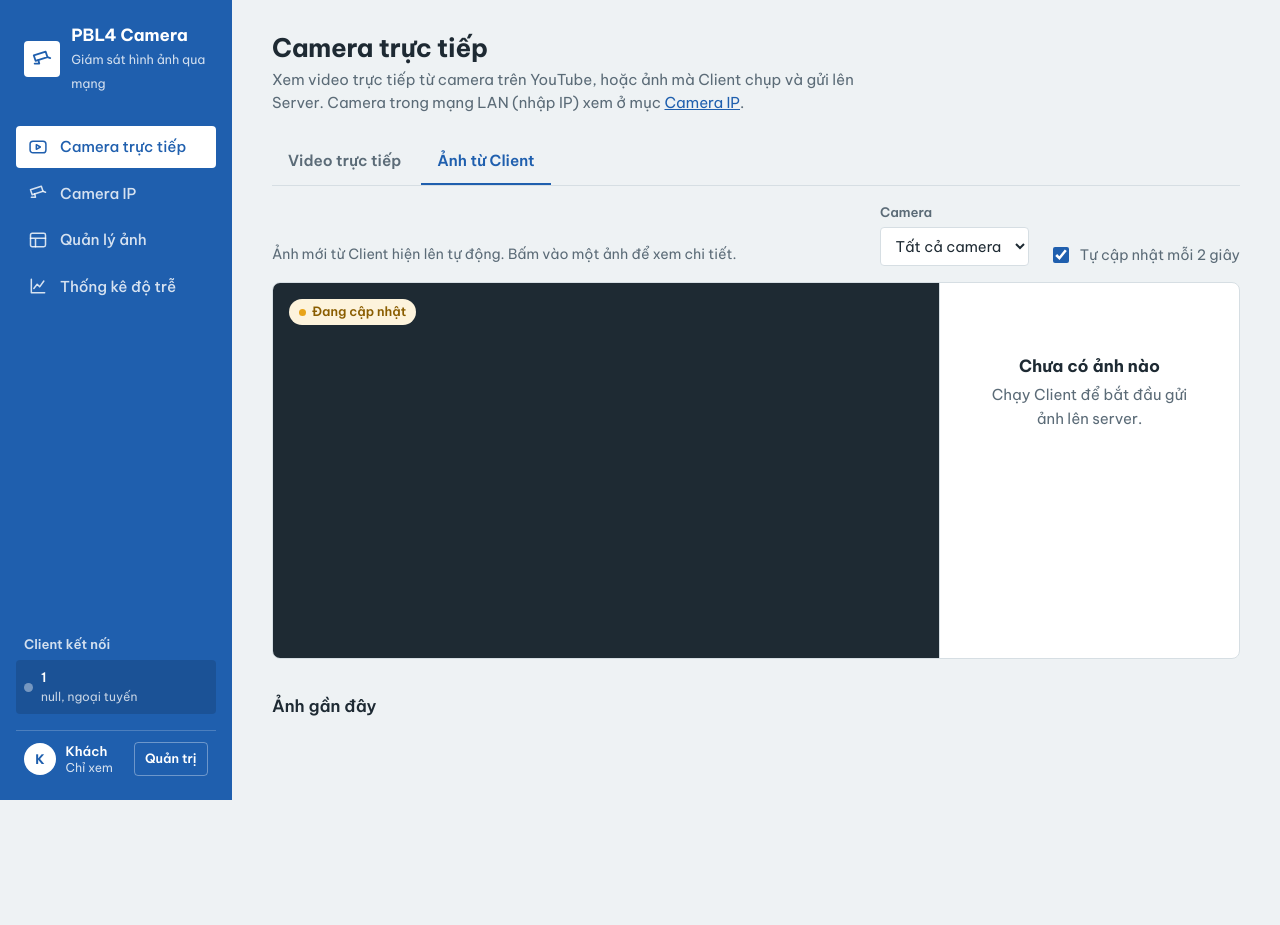
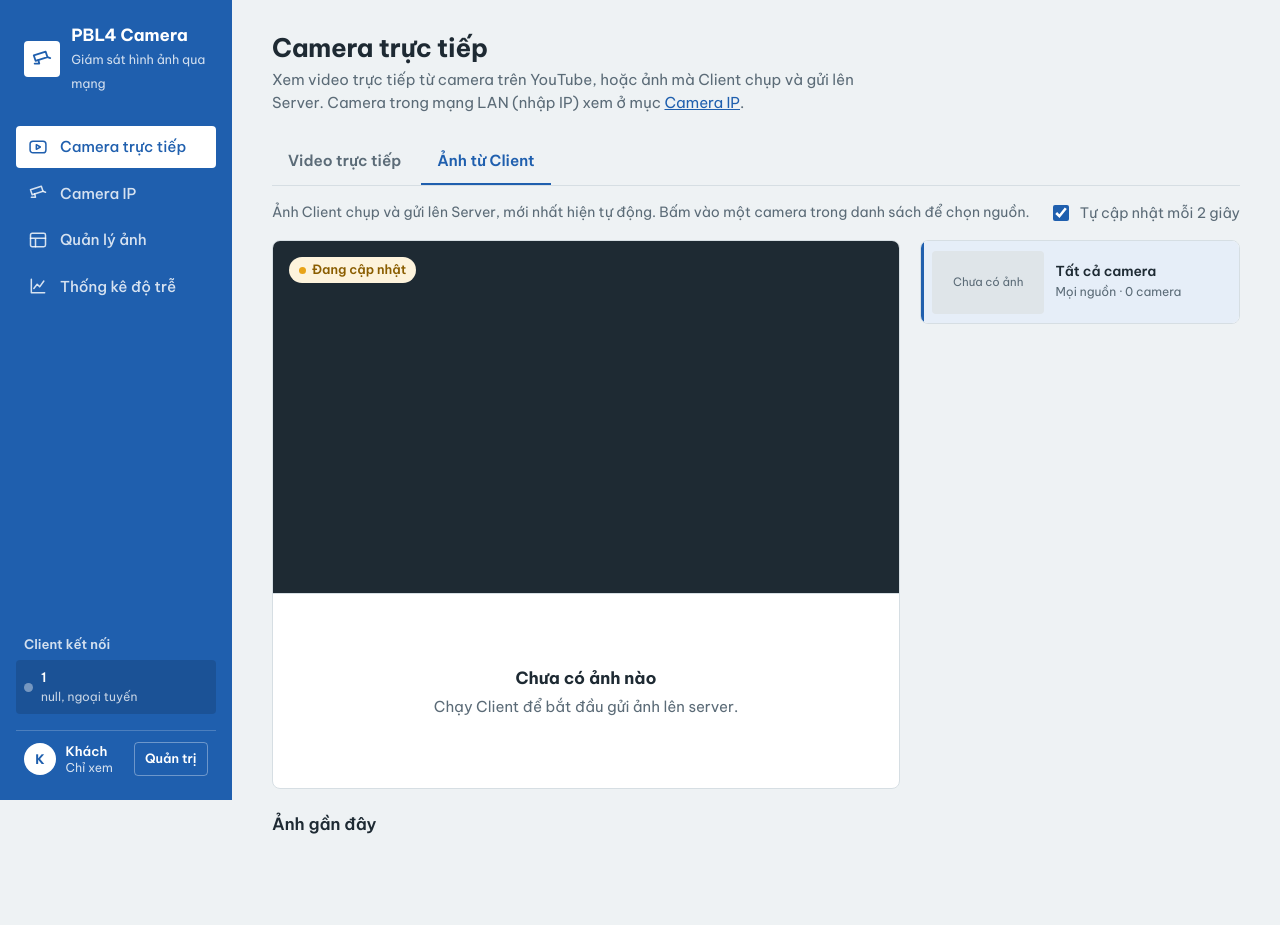
Before and after one commit to datdoantien901-ux/pbl4_truy-xu-t-camera, a Flask app: page /live in a window 1280 px wide, after a click on "Ảnh từ Client". Before the commit the page ends 800 px from the top, so only its background shows below. Run offline with Flask 3, Linux system fonts and the light colour scheme; the visitor is signed in with stand-in values (Sample User, id 1); data that the repository does not hold is empty.

Commit message:
Vào trang luôn chọn vai trò; tab Ảnh từ Client có danh sách nguồn
- / luôn hiện màn hình chọn Người xem / Quản trị viên (có nút Tiếp tục
  nếu đang có phiên). Trước đó phiên nhớ 12 giờ nên vào thẳng.
- Phiên là cookie trình duyệt (đóng là mất), Server tự hủy sau 12 giờ.
- Tab Ảnh từ Client: chọn nguồn ở danh sách bên phải giống tab video;
  /api/cameras trả thêm ảnh mới nhất của từng camera.

Co-Authored-By: Claude Opus 5.5 <noreply@anthropic.com>

```diff
--- a/server/Server.py
+++ b/server/Server.py
@@ -25,7 +25,6 @@ Chạy:  python Server.py               (mặc định lắng nghe 0.0.0.0:5000,
 """
 import os
 import secrets
-from datetime import timedelta
 
 from flask import Flask
 
@@ -38,7 +37,7 @@ from routes.monitor import monitor_bp
 from routes.streams import streams_bp
 from routes.users import users_bp
 from routes.web import web_bp
-from settings import MAX_CONTENT_LENGTH, SECRET_KEY, SESSION_HOURS, log
+from settings import MAX_CONTENT_LENGTH, SECRET_KEY, log
 
 app = Flask(__name__)
 app.config.update(
@@ -46,7 +45,6 @@ app.config.update(
     SECRET_KEY=SECRET_KEY or secrets.token_hex(32),   # khóa ký cookie phiên đăng nhập
     SESSION_COOKIE_HTTPONLY=True,     # JavaScript không đọc được cookie phiên
     SESSION_COOKIE_SAMESITE='Lax',    # trang web lạ không gửi kèm cookie khi POST/DELETE (chống CSRF)
-    PERMANENT_SESSION_LIFETIME=timedelta(hours=SESSION_HOURS),
 )
 # Không bật CORS: Website và API cùng một địa chỉ, trang web khác không được gọi API bằng phiên đăng nhập
 for bp in (images_bp, config_bp, monitor_bp, streams_bp, ipcams_bp, users_bp, web_bp):
--- a/server/auth.py
+++ b/server/auth.py
@@ -21,7 +21,7 @@ from functools import wraps
 from flask import g, jsonify, redirect, render_template, request, session, url_for
 
 from db import get_db
-from settings import ALLOW_GUEST, API_KEY, LOGIN_LOCK_SECONDS, LOGIN_MAX_FAILS, log
+from settings import ALLOW_GUEST, API_KEY, LOGIN_LOCK_SECONDS, LOGIN_MAX_FAILS, SESSION_HOURS, log
 
 ROLES = ('admin', 'viewer')
 PUBLIC_ENDPOINTS = {'web.page_login', 'web.do_login', 'web.guest_login', 'static'}
@@ -43,6 +43,9 @@ def client_key_status():
 
 # ============ NGƯỜI DÙNG ĐANG ĐĂNG NHẬP ============
 def _load_user():
+    if session and time.time() - session.get('t', 0) > SESSION_HOURS * 3600:
+        session.clear()   # phiên quá SESSION_HOURS giờ (hoặc phiên kiểu cũ không có 't') → vào lại
+        return None
     if session.get('guest'):
         if ALLOW_GUEST:
             return GUEST
--- a/server/routes/monitor.py
+++ b/server/routes/monitor.py
@@ -2,7 +2,7 @@
 API giám sát / kiểm thử:
     GET    /api/stats                  thống kê độ trễ, chu kỳ chụp thực tế
     GET    /api/clients                các Client đang kết nối (IP, lần cuối thấy)
-    GET    /api/cameras                các camera: đã gửi ảnh (cột source) + Client khai báo
+    GET    /api/cameras                các camera: đã gửi ảnh (cột source) + Client khai báo, kèm ảnh mới nhất
 """
 import statistics
 from datetime import datetime
@@ -39,9 +39,15 @@ def list_cameras():
     sau đó camera chỉ còn ảnh cũ (vd Client đã bỏ camera đó khỏi cấu hình)."""
     conn = get_db()
     cur = conn.cursor()
-    cur.execute('''SELECT source, COUNT(*) AS n, MAX(capture_time) AS last_capture FROM images
-                   WHERE source IS NOT NULL AND source <> '' GROUP BY source''')
+    cur.execute('''SELECT source, COUNT(*) AS n, MAX(capture_time) AS last_capture, MAX(id) AS last_id
+                   FROM images WHERE source IS NOT NULL AND source <> '' GROUP BY source''')
     stats = {r['source']: r for r in cur.fetchall()}
+    # Ảnh mới nhất của mỗi camera → ảnh thu nhỏ trong danh sách nguồn (tab "Ảnh từ Client")
+    last_ids = [r['last_id'] for r in stats.values()]
+    files = {}
+    if last_ids:
+        cur.execute(f"SELECT id, file_path FROM images WHERE id IN ({', '.join(['%s'] * len(last_ids))})", last_ids)
+        files = {r['id']: r['file_path'] for r in cur.fetchall()}
     cur.execute("SELECT client_id, cameras FROM clients WHERE cameras IS NOT NULL AND cameras <> '' "
                 'ORDER BY client_id')
     declared = {}
@@ -56,6 +62,7 @@ def list_cameras():
         result.append({'id': cam,
                        'image_count': s['n'] if s else 0,
                        'last_capture': iso(s['last_capture']) if s else None,
+                       'last_image': files.get(s['last_id']) if s else None,
                        'clients': declared.get(cam, [])})
     return jsonify(result)
 
--- a/server/routes/web.py
+++ b/server/routes/web.py
@@ -13,12 +13,13 @@ Các trang web (template trong server/templates/):
     /config       cấu hình Client từ xa     (admin)
     /users        quản lý người dùng        (admin)
 """
+import time
 from urllib.parse import quote, urlparse
 
 from flask import Blueprint, abort, g, redirect, render_template, request, session
 from werkzeug.security import check_password_hash
 
-from auth import admin_required, login_failed, login_locked, login_succeeded
+from auth import _load_user, admin_required, login_failed, login_locked, login_succeeded
 from db import get_db, to_json
 from settings import ALLOW_GUEST, log
 from timeutil import now_dt, seconds_between
@@ -35,10 +36,9 @@ def _safe_next(url):
 
 @web_bp.route('/login', methods=['GET'])
 def page_login():
-    if session.get('uid') or (session.get('guest') and ALLOW_GUEST):
-        return redirect('/live')
+    # Đang có phiên → vẫn hiện màn hình chọn vai trò, kèm nút "Tiếp tục" (không tự vào thẳng)
     return render_template('login.html', next=_safe_next(request.args.get('next')),
-                           allow_guest=ALLOW_GUEST, mode=request.args.get('mode'))
+                           allow_guest=ALLOW_GUEST, mode=request.args.get('mode'), current=_load_user())
 
 
 @web_bp.route('/login/guest', methods=['POST'])
@@ -47,8 +47,8 @@ def guest_login():
     if not ALLOW_GUEST:
         return redirect('/login?mode=admin')
     session.clear()
-    session.permanent = True
     session['guest'] = True
+    session['t'] = time.time()
     log.info('[AUTH] Khách (chỉ xem) vào từ %s', request.remote_addr)
     return redirect(_safe_next(request.form.get('next')))
 
@@ -80,7 +80,9 @@ def do_login():
 
     login_succeeded(ip)
     session.clear()             # cấp phiên mới → chống chiếm phiên (session fixation)
-    session.permanent = True    # hết hạn sau SESSION_HOURS
+    # Cookie phiên (không đặt permanent) → đóng trình duyệt là phải chọn vai trò lại;
+    # đồng thời Server tự hủy phiên sau SESSION_HOURS (kiểm tra session['t'] trong auth._load_user)
+    session['t'] = time.time()
     session['uid'] = user['id']
     session['role'] = user['role']
     log.info('[AUTH] %s (%s) đăng nhập từ %s', user['username'], user['role'], ip)
@@ -97,9 +99,12 @@ def logout():
 
 @web_bp.route('/')
 def page_index():
-    """Trang ảnh từ Client đã gộp vào Camera trực tiếp (tab "Ảnh từ Client"); giữ ?camera= nếu có."""
+    """Vào trang chủ → luôn hỏi vai trò (Người xem / Quản trị viên).
+    Link cũ /?camera=... (trang ảnh trước đây) → tab "Ảnh từ Client"."""
     cam = request.args.get('camera')
-    return redirect('/live?tab=anh' + (f'&camera={quote(cam)}' if cam else ''))
+    if cam:
+        return redirect('/live?tab=anh&camera=' + quote(cam))
+    return redirect('/login')
 
 
 @web_bp.route('/live')
--- a/server/static/style.css
+++ b/server/static/style.css
@@ -257,6 +257,8 @@ input[type=password], input[type=url], input[type=search] {
 .login-card .toast { margin: 0; }
 .login-card [hidden] { display: none !important; }
 .login-form { display: flex; flex-direction: column; gap: 1rem; }
+.continue-box { display: flex; align-items: center; justify-content: space-between; gap: .8rem; flex-wrap: wrap;
+  padding: .8rem 1rem; border-radius: var(--radius-sm); background: var(--ok-tint); font-size: .9rem; }
 .login-card h1 + .role-choices { margin-top: 1rem; }
 .role-choices { display: flex; flex-direction: column; gap: .75rem; }
 .role-choices form { margin: 0; }
@@ -274,6 +276,19 @@ input[type=password], input[type=url], input[type=search] {
 .tab:hover { color: var(--ink); }
 .tab.active { color: var(--sign); border-bottom-color: var(--sign); }
 .tab-bar { display: flex; justify-content: space-between; align-items: flex-end; gap: 1rem; flex-wrap: wrap; margin-bottom: 1rem; }
+
+.photo-main { min-width: 0; }
+.photo-main .section-title { margin-top: 1.5rem; }
+.latest.compact { grid-template-columns: 1fr; }
+.latest.compact .latest-info { border-left: 0; border-top: 1px solid var(--line); display: grid;
+  grid-template-columns: auto minmax(0, 1fr) auto; align-items: center; gap: 1rem 2rem; }
+.latest.compact .latest-info .empty { grid-column: 1 / -1; }
+.latest.compact .facts { grid-template-columns: repeat(2, auto minmax(0, 1fr)); gap: .35rem 1rem; }
+.latest.compact .facts dd { text-align: left; white-space: nowrap; overflow: hidden; text-overflow: ellipsis; }
+.latest.compact .latest-info .btn { margin-top: 0; }
+.thumb-empty { width: 112px; aspect-ratio: 16 / 9; border-radius: var(--radius-sm); background: #dfe5e9;
+  color: var(--ink-soft); font-size: .72rem; display: grid; place-items: center; }
+.dot-live { display: inline-block; width: 8px; height: 8px; border-radius: 50%; background: var(--ok); margin-right: .35rem; vertical-align: middle; }
 
 /* ---------- Camera IP ---------- */
 .ipcam-grid { display: grid; grid-template-columns: repeat(auto-fill, minmax(420px, 1fr)); gap: 1rem; }
@@ -340,6 +355,9 @@ input[type=password], input[type=url], input[type=search] {
 /* ---------- Màn hình nhỏ ---------- */
 @media (max-width: 1100px) {
   .latest, .detail, .config-grid, .live-layout, .admin-tools { grid-template-columns: 1fr; }
+  .latest.compact .latest-info { grid-template-columns: 1fr; }
+  .latest.compact .facts { grid-template-columns: auto 1fr; }
+  #tab-anh .stream-list { order: -1; max-height: 15rem; }   /* màn hình hẹp: chọn nguồn ở trên, ảnh ở dưới */
   .stream-list { max-height: 26rem; }
   .user-form { grid-template-columns: 1fr 1fr; }
   .latest-info { border-left: 0; border-top: 1px solid var(--line); }
--- a/server/templates/live.html
+++ b/server/templates/live.html
@@ -64,21 +64,21 @@
 
 <div id="tab-anh" role="tabpanel" aria-labelledby="tabBtn-anh" hidden>
 <div class="tab-bar">
-  <span class="muted">Ảnh mới từ Client hiện lên tự động. Bấm vào một ảnh để xem chi tiết.</span>
-  <div class="head-controls tab-bar-controls">
-    <label class="field"><span>Camera</span>
-      <select id="camera"><option value="">Tất cả camera</option></select></label>
+  <span class="muted">Ảnh Client chụp và gửi lên Server, mới nhất hiện tự động. Bấm vào một camera trong danh sách để chọn nguồn.</span>
   <label class="toggle"><input type="checkbox" id="autoRefresh" checked> Tự cập nhật mỗi 2 giây</label>
 </div>
-</div>
-<section class="panel latest" id="latest" aria-live="polite">
+<div class="live-layout">
+  <div class="photo-main">
+    <section class="panel latest compact" id="latest" aria-live="polite">
       <div class="latest-frame"><span class="live-tag" id="liveTag">Đang cập nhật</span></div>
       <div class="latest-info"><div class="empty"><strong>Chưa có ảnh nào</strong>Chạy Client để bắt đầu gửi ảnh lên server.</div></div>
     </section>
-
     <h2 class="section-title" id="recentTitle">Ảnh gần đây</h2>
     <div class="gallery" id="gallery"></div>
     <div class="pager" id="pager"></div>
+  </div>
+  <aside class="panel stream-list" id="sourceList" aria-label="Nguồn ảnh"></aside>
+</div>
 </div>
 {% endblock %}
 {% block scripts %}
@@ -343,21 +343,52 @@ live.onchange = () => {
   tag.textContent = live.checked ? 'Đang cập nhật' : 'Đã tạm dừng';
   tag.classList.toggle('paused', !live.checked);
 };
-const camSelect = document.getElementById('camera');
-camSelect.onchange = () => {
-  camera = camSelect.value;
+// ----- Danh sách nguồn bên phải (giống danh sách camera ở tab Video) -----
+let sources = [];
+let sourcesSig = '';
+function pickSource(id) {
+  camera = id;
   cameraToUrl(camera);
   lastSignature = null;
+  renderSources();
   loadGallery(1);
-};
-fillCameraSelect(camSelect, camera);
-setInterval(() => { if (active) fillCameraSelect(camSelect, camera); }, 10000);   // camera mới gửi ảnh → hiện trong ô chọn
+}
+function sourceItem(id, title, sub, image, sending) {
+  const on = camera === id;
+  return el('div', {class: 'stream-item' + (on ? ' active' : ''), role: 'button', tabindex: 0,
+      'aria-current': on ? 'true' : null, onclick: () => pickSource(id),
+      onkeydown: e => { if (e.key === 'Enter' || e.key === ' ') { e.preventDefault(); pickSource(id); } }},
+    image ? el('img', {src: '/' + image, alt: '', loading: 'lazy'}) : el('span', {class: 'thumb-empty'}, 'Chưa có ảnh'),
+    el('span', {}, el('span', {class: 'stream-title'}, title),
+       el('span', {class: 'stream-channel'}, sending && el('span', {class: 'dot-live', title: 'Đang gửi ảnh'}), sub)),
+    el('span'));
+}
+function renderSources() {
+  const box = document.getElementById('sourceList');
+  const newest = sources.filter(c => c.last_capture).sort((a, b) => b.last_capture.localeCompare(a.last_capture))[0];
+  const now = Date.now();
+  const recent = c => c.last_capture && now - new Date(c.last_capture) < 30000;   // có ảnh trong 30 giây qua
+  box.replaceChildren(
+    sourceItem('', 'Tất cả camera', `Mọi nguồn · ${sources.length} camera`, newest?.last_image, sources.some(recent)),
+    ...sources.map(c => sourceItem(c.id, c.id,
+      c.image_count ? `${c.image_count} ảnh · lúc ${clock(c.last_capture)}` : 'Client khai báo, chưa gửi ảnh',
+      c.last_image, recent(c))));
+}
+async function loadSources() {
+  try { sources = await (await fetch('/api/cameras')).json(); } catch { return; }
+  if (camera && !sources.some(c => c.id === camera)) sources.push({id: camera, image_count: 0});
+  const sig = JSON.stringify(sources) + camera;
+  if (sig === sourcesSig) return;   // không đổi → không vẽ lại (ảnh thu nhỏ không bị nháy)
+  sourcesSig = sig;
+  renderSources();
+}
+setInterval(() => { if (active) loadSources(); }, 5000);   // camera mới / ảnh mới → cập nhật danh sách
 
 let active = false;
 // Chỉ làm mới khi đang mở tab này: ảnh chỉ được tính "đã hiển thị" (đo độ trễ) khi người dùng thật sự thấy
 setInterval(() => { if (active && live.checked && page === 1) loadGallery(1); }, REFRESH_MS);
   return {
-    show() { active = true; lastSignature = null; loadGallery(page); },
+    show() { active = true; lastSignature = null; loadSources(); loadGallery(page); },
     hide() { active = false; },
   };
 })();
--- a/server/templates/login.html
+++ b/server/templates/login.html
@@ -21,6 +21,12 @@
     </span>
 
     {# Bước 1: chọn vai trò. Bước 2 (chỉ Quản trị viên): nhập mật khẩu #}
+    {% if current %}
+    <div class="continue-box">
+      <span>Bạn đang vào với vai trò <strong>{{ 'Người xem' if current.guest or current.role != 'admin' else 'Quản trị viên' }}</strong>{% if not current.guest %} ({{ current.username }}){% endif %}.</span>
+      <a class="btn btn-primary" href="{{ next }}">Tiếp tục</a>
+    </div>
+    {% endif %}
     <div id="choose" {% if mode == 'admin' or not allow_guest %}hidden{% endif %}>
       <h1>Bạn vào với vai trò nào?</h1>
       <div class="role-choices">
```
Also changed, not shown: PROGRESS.md (+1 -0 lines), docs/chuc-nang/server-auth.md (+1 -0 lines), docs/chuc-nang/server-monitor.md (+2 -1 lines), docs/chuc-nang/server-web.md (+1 -0 lines), README.md. Lines whose indentation alone changed are shown as unchanged.
